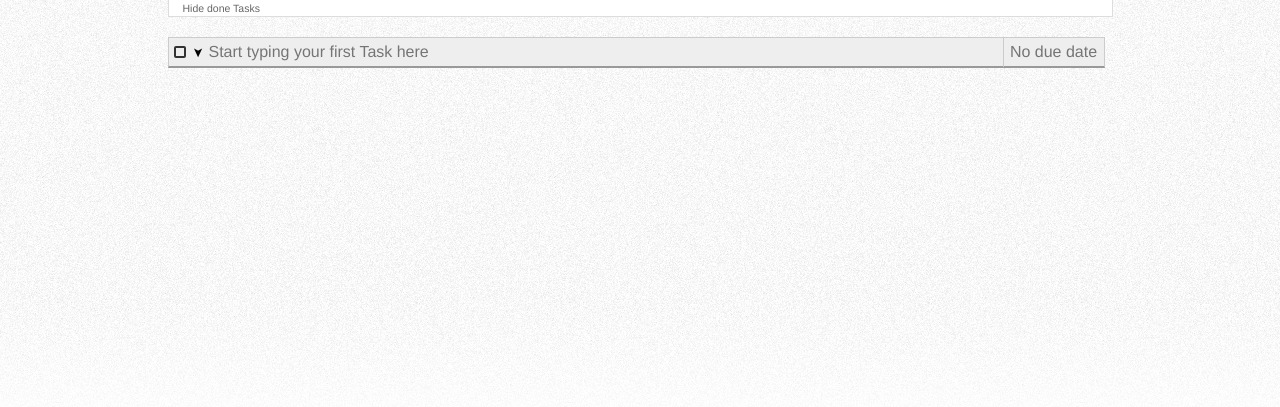
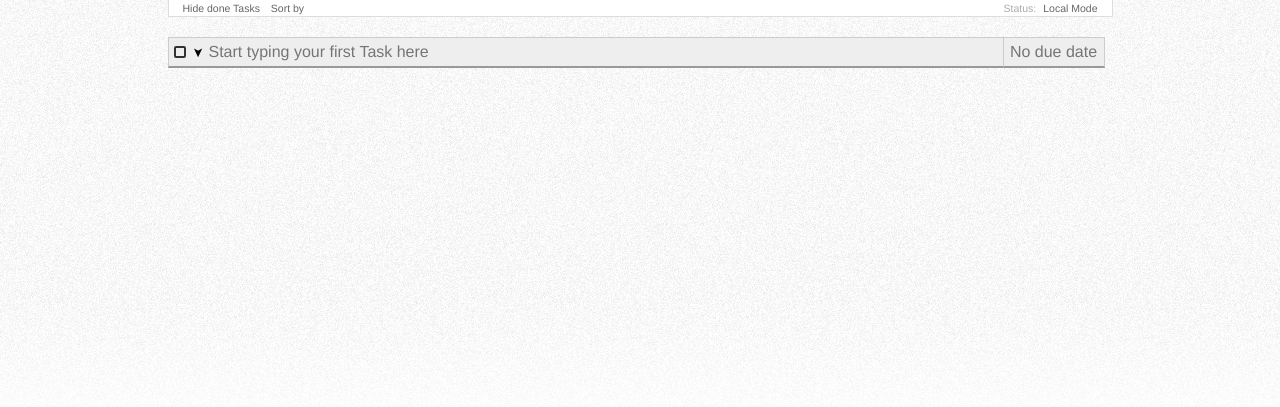
Before and after one commit to schiru/Taskspin, a PHP site: page /home.html in a window 1280 px wide. Shown: the part 44-451 px from the top of the page. Run offline with PHP 8.4, Linux system fonts and the light colour scheme.

Commit message:
Added status indicator, dropdown functionality for settings-panel

```diff
--- a/css/home.css
+++ b/css/home.css
@@ -44,30 +44,79 @@ nav ul li.active, nav ul li:active{
 	border-radius: 4px;
 }
 
-#settings{
+#controlpanel{
 	margin-bottom:20px;
 	background-color: white;
 	border:1px solid #ddd;
 	border-top: none;
 }
 
-#settings ul{
+#controlpanel ul{
 	list-style-type: none;
 	font-size: 70%;
 	margin-left: 10px;
 }
 
-#settings li{
+#controlpanel ul li{
 	padding: 2px 4px;
 	color: #666;
 	display: inline-block;
 }
 
-#settings li:hover{
+#controlpanel ul li.disabled{
+	color: #aaa;
+}
+
+#controlpanel ul li:not(.disabled):hover{
 	background-color: #1B7AE0;
 	color: white;
 }
 
-#settings li:active{
+#controlpanel ul li:not(.disabled):active{
 	background-color: #4B729C;
 }
+
+#controlpanel ul#status{
+	float:right;
+	margin-right: 10px;
+}
+
+#controlpanel ul#status li:first-of-type{
+	padding-left: 0;
+	padding-right: 0;
+}
+
+#controlpanel ul li ul{
+	display: none;
+	position: absolute;
+	font-size: 100%;
+	margin-left: -4px;
+	background-color: #1B7AE0;
+	padding-top: 5px;
+}
+
+#controlpanel ul li:hover ul{
+	display: block !important;
+}
+
+#controlpanel ul li ul li{
+	display: block;
+	color: white;
+}
+
+#controlpanel ul li ul li:not(:last-of-type){
+	border-bottom: 1px dotted rgba(255,255,255, 0.4);
+}
+
+#controlpanel ul li ul li:hover{
+	background-color: white !important;
+	color: #1B7AE0 !important;
+}
+
+#controlpanel ul li ul li:not(:last-of-type):hover{
+	border-bottom: 1px solid white;
+}
+
+#controlpanel ul li ul li:active{
+	background-color: #eee !important;
+}
--- a/home.html
+++ b/home.html
@@ -25,9 +25,19 @@
 			<header>
 				<h1 id="title">Taskspin.</h1>
 			</header>
-			<div id="settings">
-				<ul>
+			<div id="controlpanel">
+				<ul id="status">
+					<li class="disabled">Status:</li>
+					<li>Local Mode</li>
+				</ul>
+				<ul id="settings">
 					<li>Hide done Tasks</li>
+					<li>Sort by
+						<ul>
+							<li>Due Date</li>
+							<li>Done / Not Done</li>
+						</ul>
+					</li>
 				</ul>
 			</div>
 			<div id="tasks">
```
